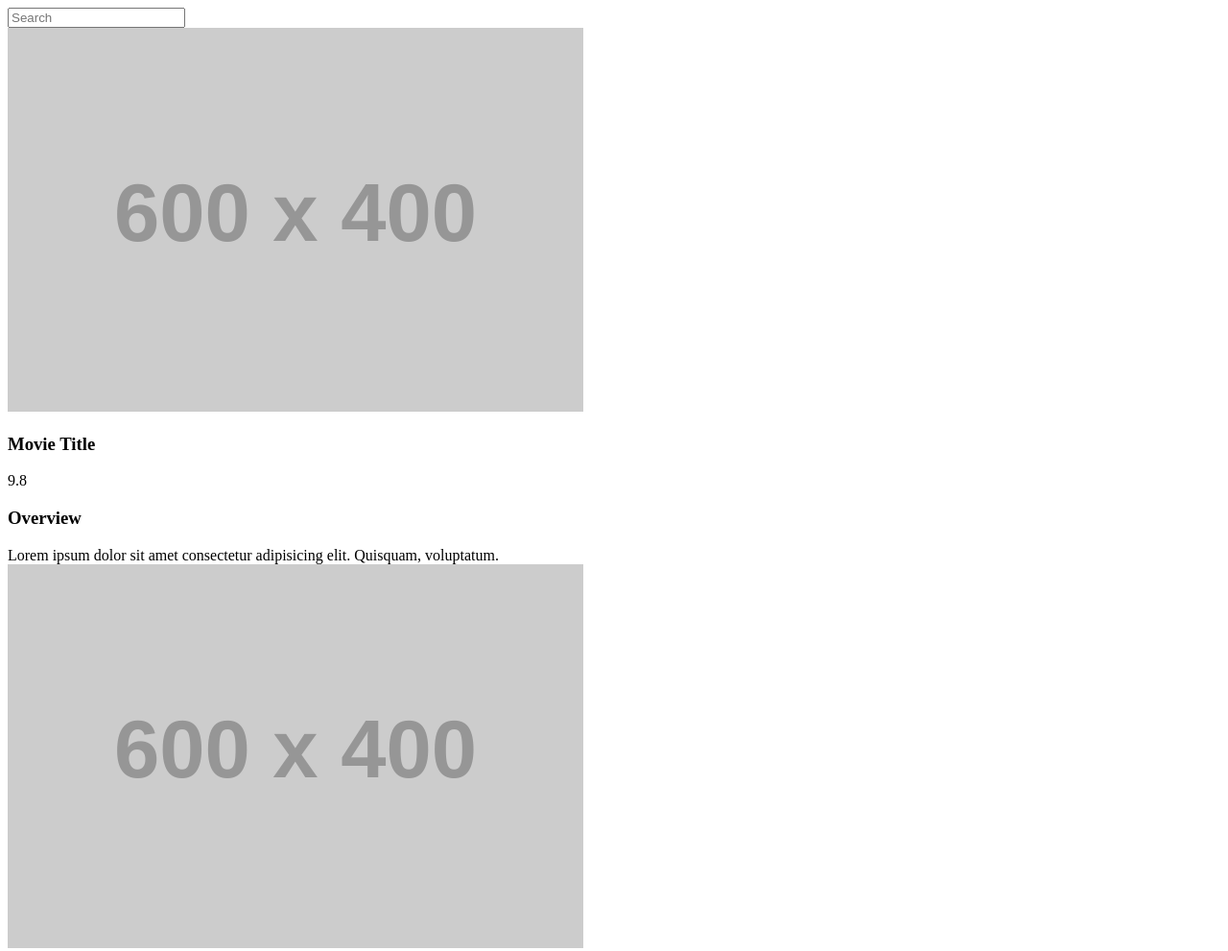
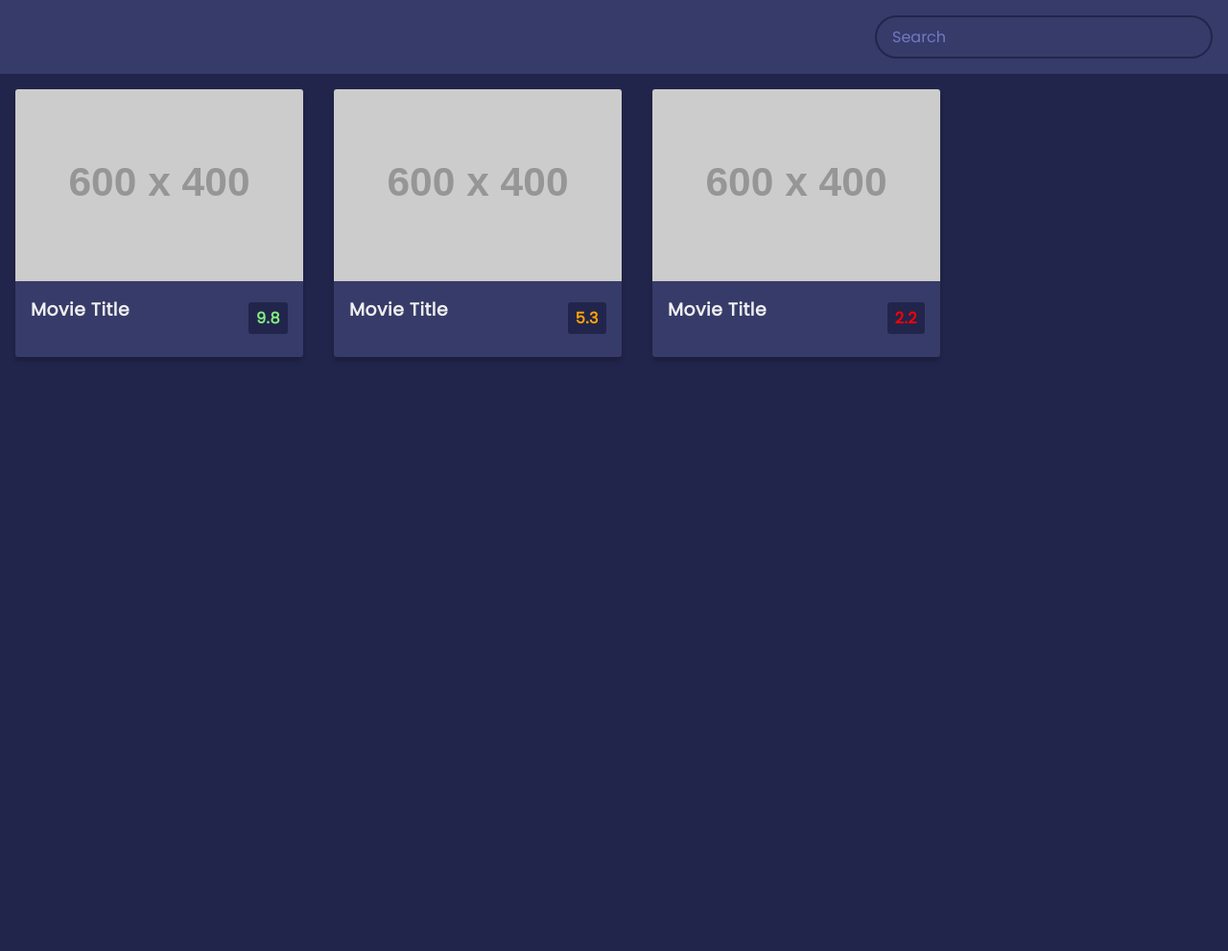
Before and after one commit to kellyschu/MovieApp, a plain HTML site: page index.html in a window 1280 px wide. Shown: the top 991 px of the page at 96% size. After the commit the page ends 800 px from the top, so only its background shows below. Drawn offline with Linux system fonts and the light colour scheme; placeholder pictures from the web are drawn by us.

Commit message:
added styling to movie cards

```diff
--- a/index.css
+++ b/index.css
@@ -0,0 +1,91 @@
+@import url('https://fonts.googleapis.com/css2?family=Poppins:wght@200;400&display=swap');
+:root {
+    --primary-color: #22254b;
+    --secondary-color: #373b69;
+}
+* {
+    box-sizing: border-box;
+}
+body {
+    font-family: 'Poppins', sans-serif;
+    background-color: var(--primary-color);
+    margin: 0;
+}
+header {
+    padding: 1rem;
+    display: flex;
+    justify-content: flex-end;
+    background-color: var(--secondary-color);
+}
+.search {
+    background-color: transparent;
+    border: 2px solid var(--primary-color);
+    border-radius: 50px;
+    font-family: inherit;
+    font-size: 1rem;
+    padding: .5rem 1rem;
+    color: white;
+}
+.search:focus {
+    outline: none;
+    background-color: var(--primary-color);
+}
+.search::placeholder {
+    color: #7378c5;
+}
+main {
+    display: flex;
+    flex-wrap: wrap;
+}
+.movie {
+    width: 300px;
+    margin: 1rem;
+    background-color: var(--secondary-color);
+    box-shadow: 0 4px 5px rgba(0, 0, 0, 0.2);
+    position: relative;
+    overflow: hidden;
+    border-radius: 3px;
+}
+.movie img {
+    width: 100%;
+}
+.movie-info {
+    color: #eee;
+    display: flex;
+    align-items: center;
+    justify-content: space-between;
+    padding: .5rem 1rem 1rem;
+    letter-spacing: .5px;
+}
+.movie-info h3 {
+    margin-top: 0;
+}
+.movie-info span {
+    background-color: var(--primary-color);
+    padding: .25rem .5rem;
+    border-radius: 3px;
+    font-weight: bold;
+}
+.movie-info span.green {
+    color: rgb(129, 238, 129);
+}
+.movie-info span.orange {
+    color: orange;
+}
+.movie-info span.red {
+    color: red;
+}
+.overview {
+    background-color: white;
+    padding: 2rem;
+    position: absolute;
+    bottom: 0;
+    left: 0;
+    right: 0;
+    max-height: 100%;
+    transform: translateY(101%);
+    transition: transform 0.4s ease-in;
+}
+.movie:hover .overview {
+    transform: translateY(0);
+}
--- a/index.html
+++ b/index.html
@@ -4,6 +4,7 @@
         <meta charset="UTF-8">
         <meta name="viewport" content="width=device-width, initial-scale=1.0">
         <title>Movie App</title>
+        <link rel="icon" href="favicon.ico" type="image/x-icon">
         <link rel="stylesheet" href="index.css">
     </head>
     <body>
```
Also changed, not shown: favicon.ico (added).
